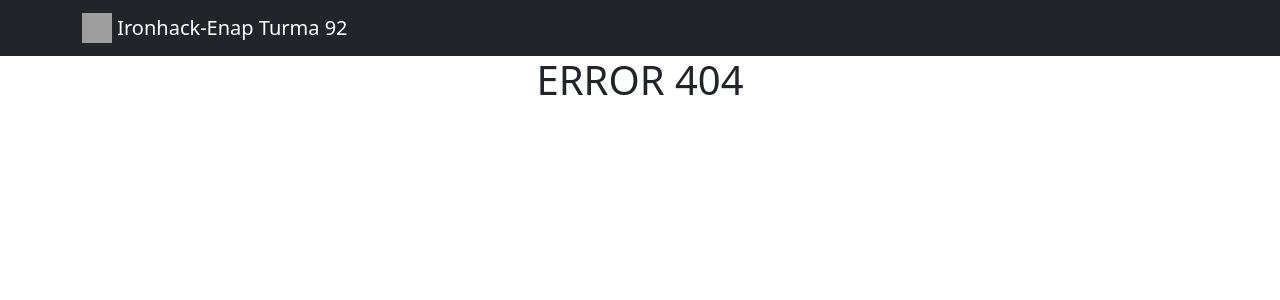
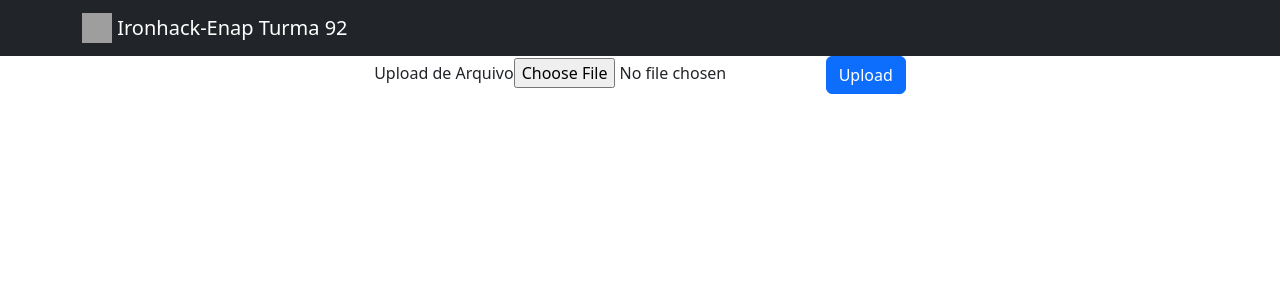
Before and after one commit to ewertonvaz/reader-gov-front, a React (Create React App) app: page /upload in a window 1280 px wide. Before the commit this address had no page. Shown: the top 300 px of the page. Built offline with nearby package versions, Linux system fonts and the light colour scheme; no server answers; grey boxes are pictures that could not be loaded.

Commit message:
criada pagina UploadPage

```diff
--- a/src/App.js
+++ b/src/App.js
@@ -4,6 +4,7 @@ import 'bootstrap/dist/css/bootstrap.min.css';
 import { Route, Routes } from 'react-router-dom';
 import NavBar from './components/NavBar';
 import HomePage from './pages/HomePage';
+import UploadPage from './pages/UploadPage';
 
 function App() {
   return (
@@ -12,6 +13,7 @@ function App() {
       <NavBar />
       <Routes>
         <Route path="/" element={<HomePage />}></Route>
+        <Route path="/upload" element={<UploadPage />}></Route>
         <Route path="*" element={<h1>ERROR 404</h1>}></Route>
       </Routes>
     </div>
--- /dev/null
+++ b/src/pages/UploadPage.jsx
@@ -0,0 +1,41 @@
+import { Form, Button } from "react-bootstrap";
+import { useState } from "react";
+import axios from "axios";
+
+function UploadPage() {
+    async function handleSubmit(e) {
+        e.preventDefault();
+        console.log(e);
+        console.log(e.target);
+        if (e.target.input.files.length) {
+            const upload_file = e.target.input.files[0];
+            const formData = new FormData();
+            formData.append('file', upload_file);
+            const request = await axios.post(process.env.REACT_APP_FILE_SERVER || "http://localhost:8080/file/upload", formData);
+            console.log(request);
+        } else {
+            console.log('You need to select a file');
+        }
+    }
+
+    return (
+        <div>
+            {/* <h1>Upload de Arquivos</h1>
+            <form action={process.env.REACT_APP_FILE_SERVER || "http://localhost:8080/file/upload"}
+                method="post" enctype="multipart/form-data">
+                    <input type="file" name="filetoupload" /><br />
+                    <input type="submit" />
+            </form> */}
+            <Form onSubmit={handleSubmit} action={process.env.REACT_APP_FILE_SERVER || "http://localhost:8080/file/upload"}>
+                <Form.Group className="mb-3" controlId="formUpload">
+                    <Form.Label>Upload de Arquivo</Form.Label>
+                    {/* <Form.Control type="file" name="fileName" encType="multipart/form-data" /> */}
+                    <input type="file" name="filetoupload" />
+                    <Button type='submit'>Upload</Button>
+                </Form.Group>
+            </Form>
+        </div>
+    );
+}
+
+export default UploadPage;
```
Also changed, not shown: 1 other file (tests, documents, lock files or other folders).
